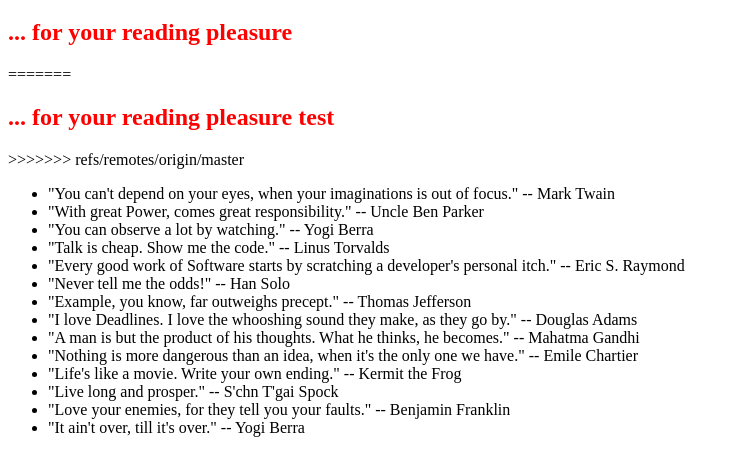
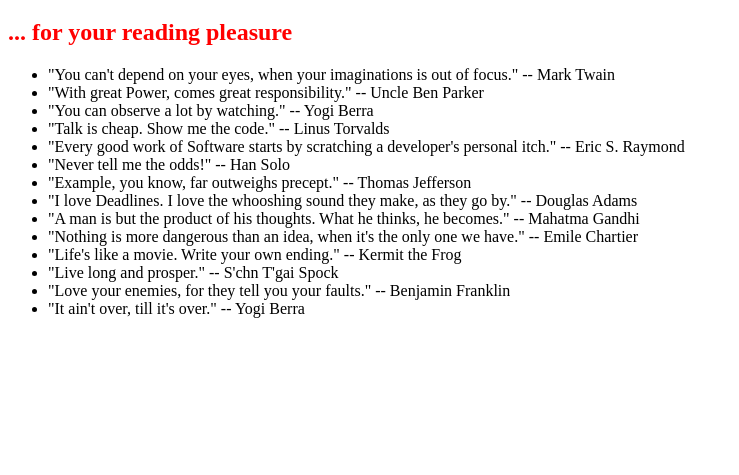
Before and after one commit to rbertschinger/0_GIT_repo-test1, a plain HTML site: page index.html in a window 1280 px wide. Shown: the part 61-536 px from the top of the page, without its empty margins (0-739 px from the left). Drawn offline with Linux system fonts and the light colour scheme.

Commit message:
Fix-Commit

```diff
--- a/index.html
+++ b/index.html
@@ -8,9 +8,6 @@
 	<body>
 		<h1>A Page of Quotations</h1>
 		<h2>... for your reading pleasure</h2>
-=======
-		<h2>... for your reading pleasure test</h2>
->>>>>>> refs/remotes/origin/master
 		<ul>
 			<li>"You can't depend on your eyes, when your imaginations is out of focus." -- Mark Twain</li>
 			<li>"With great Power, comes great responsibility." -- Uncle Ben Parker</li>
```
